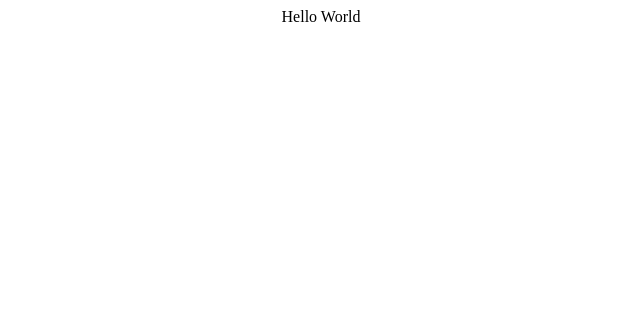
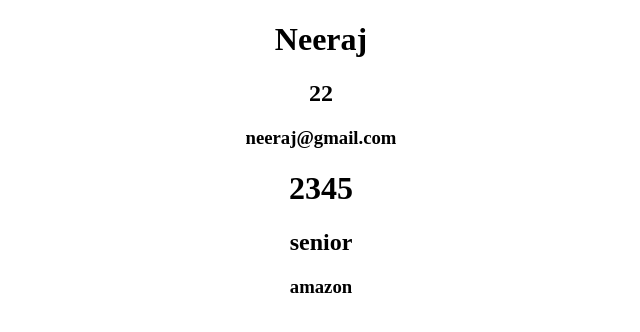
Before and after one commit to Dudam-Neeraj-Dattu/React-Learning-and-Projects, a React (Create React App) app: page / in a window 1280 px wide. Shown: the top 332 px of the page, without its empty margins (319-959 px from the left). Built offline with nearby package versions, Linux system fonts and the light colour scheme.

Commit message:
understood jsx, component, props

```diff
--- a/src/App.js
+++ b/src/App.js
@@ -1,9 +1,33 @@
 import './App.css';
 
-function App() {
+const User = (props) => {
+  return (
+    <div>
+      <h1>{props.name}</h1>
+      <h2>{props.age}</h2>
+      <h3>{props.email}</h3>
+    </div>
+  )
+}
+
+const Job = (props) => {
+  return (
+    <div>
+      <h1>{props.salary}</h1>
+      <h2>{props.position}</h2>
+      <h3>{props.company}</h3>
+    </div>
+  )
+}
+
+
+const App = () => {
+
   return (
     <div className="App">
-      Hello World
+      <User name='Neeraj' age={22} email='neeraj@gmail.com' />
+      <Job salary={2345} position='senior' company='amazon'/>
+
     </div>
   );
 }
```
